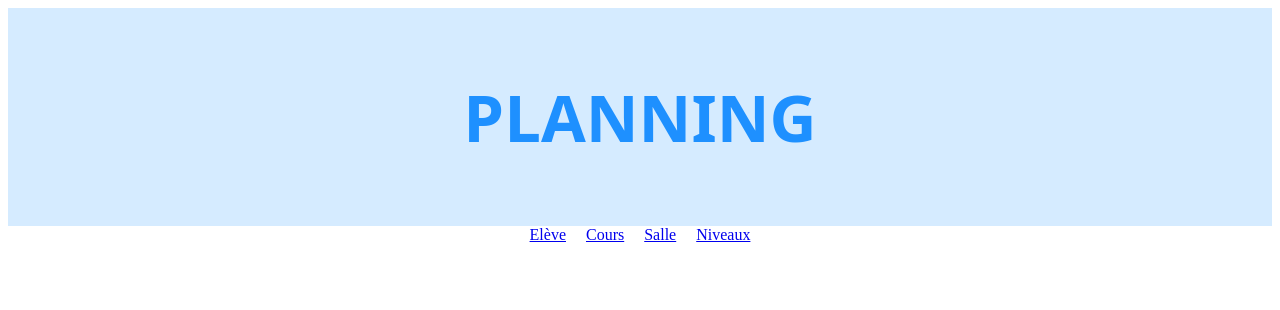
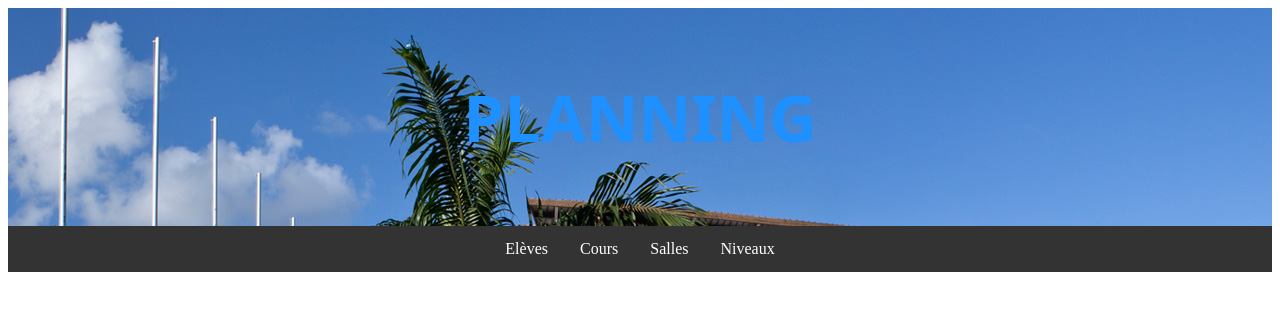
Before and after one commit to jas0nMahoux/planning_front, an Angular app: page / in a window 1280 px wide. Shown: the top 310 px of the page. Built offline with nearby package versions, Linux system fonts and the light colour scheme.

Commit message:
Corrections + hearder css +  barre nav

```diff
--- a/src/app/header/header.component.css
+++ b/src/app/header/header.component.css
@@ -1,7 +1,8 @@
 .header {
-    background-color: rgb(213, 235, 255);
+    background-image: url("../../assets/img/background/banner-universite-histoire.jpg");
     margin:0px;
-
+    /*-webkit-filter: grayscale(100%);  Safari 6.0 - 9.0 */
+    /*filter: grayscale(100%);*/
 }
 
 .name {
@@ -9,9 +10,15 @@
     font-size: 65px;
 }
 
-p {
+.header p {
     font-family: system-ui;
     font-weight: bolder;
     color: #1E90FF;
     font-size: 65px;
 }
+
+
+img {
+    -webkit-filter: grayscale(100%); /* Safari 6.0 - 9.0 */
+    filter: grayscale(100%);
+}
--- a/src/app/home/planning.component.css
+++ b/src/app/home/planning.component.css
@@ -0,0 +1,23 @@
+ul {
+    list-style-type: none;
+    margin: 0;
+    padding: 0;
+    overflow: hidden;
+    background-color: #333;
+}
+
+li {
+    float: left;
+}
+
+li a {
+    display: block;
+    color: white;
+    text-align: center;
+    padding: 14px 16px;
+    text-decoration: none;
+}
+
+li a:hover {
+    background-color: #111;
+}
--- a/src/app/home/planning.component.html
+++ b/src/app/home/planning.component.html
@@ -1,10 +1,11 @@
 <app-header></app-header>
 
-<div fxLayout="row" fxLayoutGap="20px" fxLayoutAlign="center">
-    <a routerLink="eleve">Elève</a>
-    <a routerLink="cours">Cours</a>
-    <a routerLink="salle">Salle</a>
-    <a routerLink="niveau">Niveaux</a>
-</div>
+<!--<div fxLayout="row" fxLayoutGap="20px" fxLayoutAlign="center">-->
+<ul fxLayoutAlign="center">
+    <li><a routerLink="eleve">Elèves</a></li>
+    <li><a routerLink="cours">Cours</a></li>
+    <li><a routerLink="salle">Salles</a></li>
+    <li><a routerLink="niveau">Niveaux</a></li>
+</ul>
 
 <router-outlet></router-outlet>
--- a/src/app/page/cours/afficher-cours/afficher-cours.component.ts
+++ b/src/app/page/cours/afficher-cours/afficher-cours.component.ts
@@ -4,7 +4,7 @@ import { HttpErrorResponse } from '@angular/common/http';
 import { AfficherCoursService } from './afficher-cours.service';
 import { FormControl, FormGroup } from '@angular/forms';
 import { Niveau } from '../../niveau/niveau';
-import { number } from 'echarts';
+//import { number } from 'echarts';
 import { Cours } from '../cours';
 import { Salle } from '../../salle/salle';
 
--- a/src/app/page/eleve/afficher-eleve/afficher-eleve.component.ts
+++ b/src/app/page/eleve/afficher-eleve/afficher-eleve.component.ts
@@ -5,7 +5,7 @@ import { HttpErrorResponse } from '@angular/common/http';
 import { AfficherEleveService } from './afficher-eleve.service';
 import { FormControl, FormGroup } from '@angular/forms';
 import { Niveau } from '../../niveau/niveau';
-import { number } from 'echarts';
+//import { number } from 'echarts';
 
 @Component({
   selector: 'app-afficher-eleve',
--- a/src/app/page/niveau/afficher-niveau/afficher-niveau.component.ts
+++ b/src/app/page/niveau/afficher-niveau/afficher-niveau.component.ts
@@ -4,7 +4,7 @@ import { HttpErrorResponse } from '@angular/common/http';
 import { AfficherNiveauService } from './afficher-niveau.service';
 import { FormControl, FormGroup } from '@angular/forms';
 import { Niveau } from '../../niveau/niveau';
-import { number } from 'echarts';
+//import { number } from 'echarts';
 
 @Component({
   selector: 'app-afficher-niveau',
--- a/src/app/page/salle/afficher-salle/afficher-salle.component.ts
+++ b/src/app/page/salle/afficher-salle/afficher-salle.component.ts
@@ -4,7 +4,7 @@ import { Salle } from '../salle';
 import { HttpErrorResponse } from '@angular/common/http';
 import { AfficherSalleService } from './afficher-salle.service';
 import { FormControl, FormGroup } from '@angular/forms';
-import { number } from 'echarts';
+//import { number } from 'echarts';
 
 @Component({
   selector: 'app-afficher-salle',
```
Also changed, not shown: src/assets/img/background/banner-universite-histoire.jpg (added).
